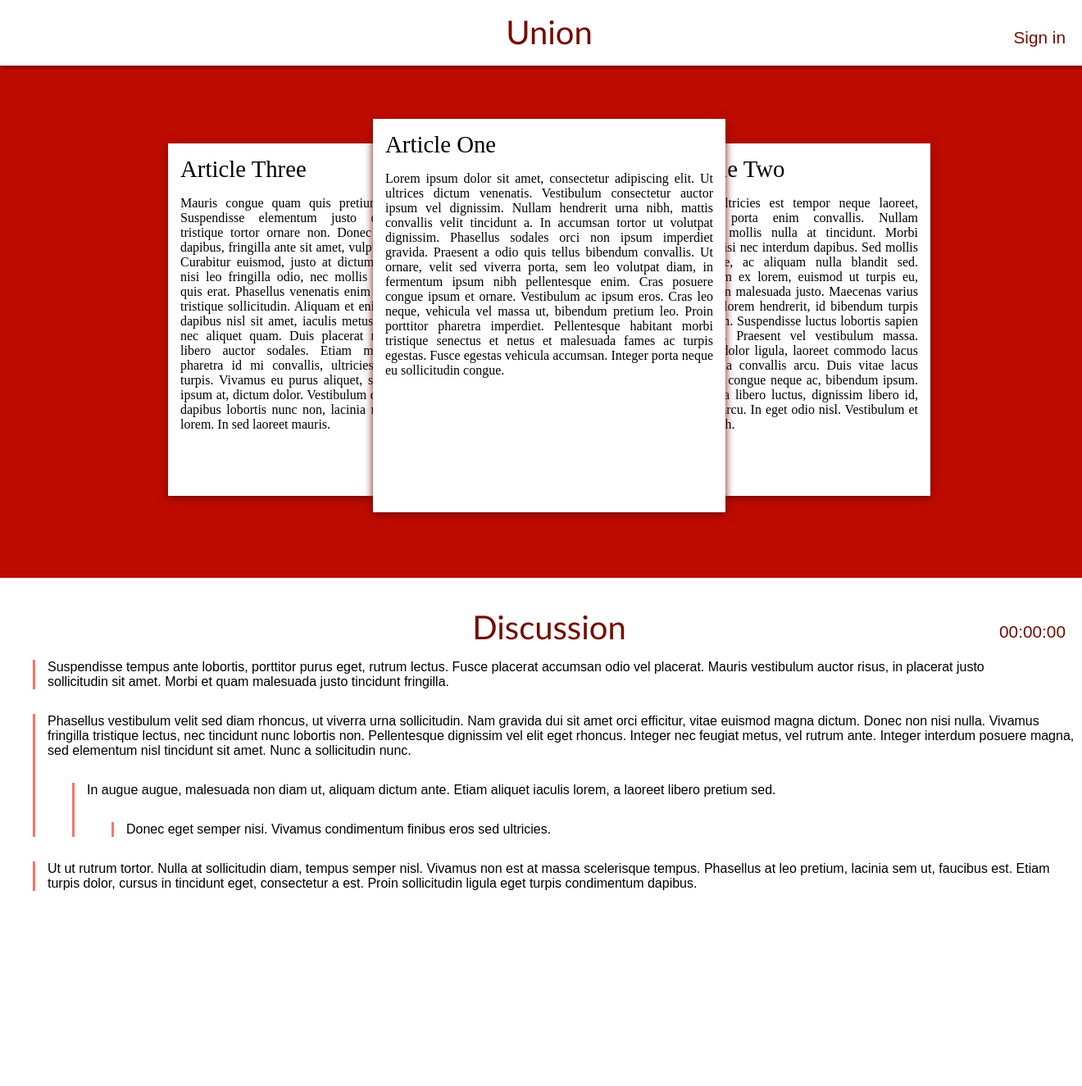
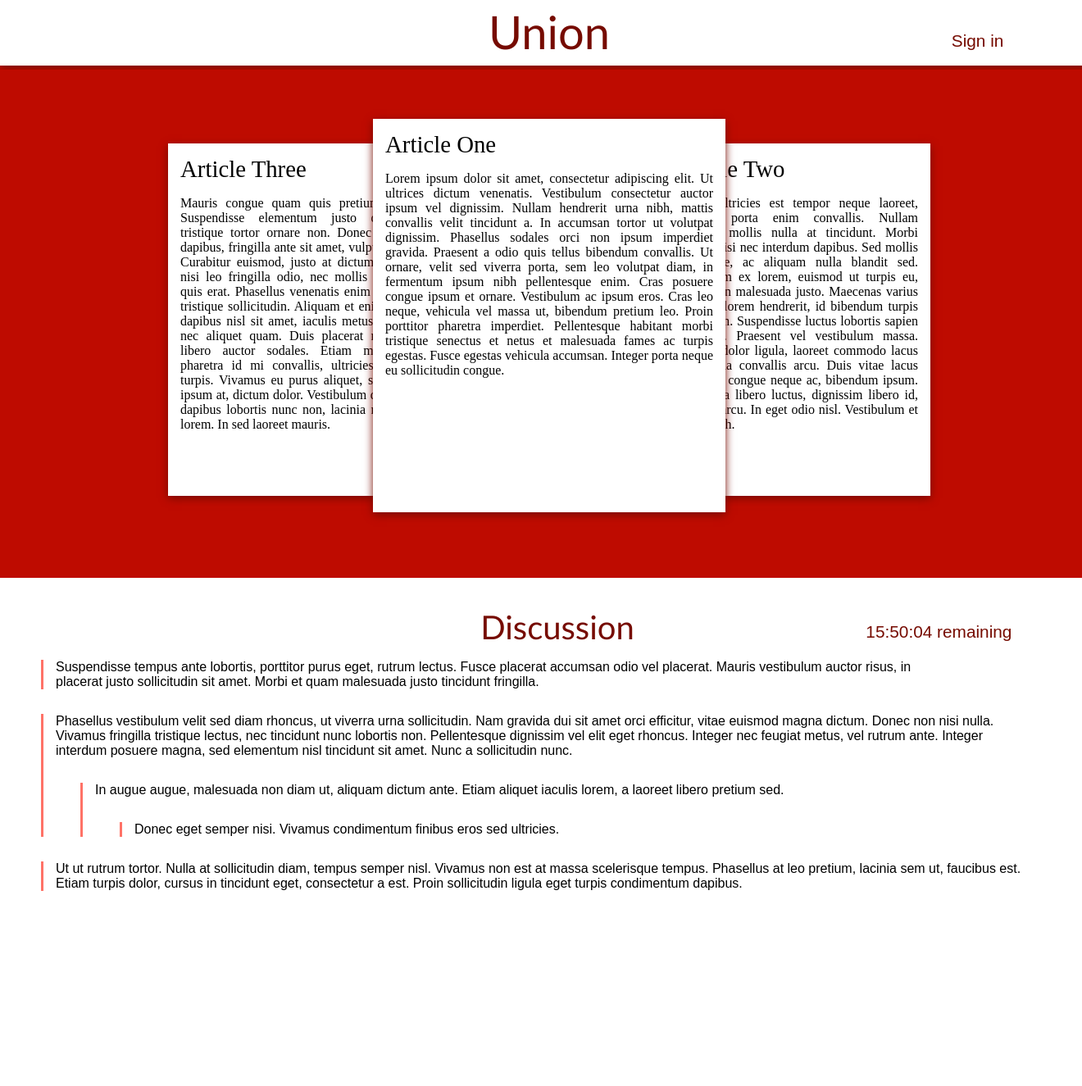
Before and after one commit to hewhomust/potential-chainsaw, a PHP site: page / in a window 1320 px wide. Shown: the whole page at 82% size. Run offline with PHP 8.4, Linux system fonts and the light colour scheme.

Commit message:
Made the clock countdown, and a few design tweaks

```diff
--- a/Prototype3/index.html
+++ b/Prototype3/index.html
@@ -7,7 +7,7 @@
 	<script src="https://ajax.googleapis.com/ajax/libs/jquery/1.12.4/jquery.min.js"></script>
     <script src="script.js" type="text/javascript"></script>
   </head>
-  <body>
+  <body onLoad="startTime()">
     <div id="header" class="container headerBar">
       <h1>Union</h1>
       <p>Sign in</p>
@@ -29,7 +29,7 @@
     <div id="discussionContainer" class="container headerBar">
       <div id="discussionHeader">
         <h1>Discussion</h1>
-        <p>00:00:00</p>
+        <p id="clock">00:00:00</p>
       </div>
       <div id="mainDiscussion" class="discussion standardBox">
         <p>Suspendisse tempus ante lobortis, porttitor purus eget, rutrum lectus. Fusce placerat accumsan odio vel placerat. Mauris vestibulum auctor risus, in placerat justo sollicitudin sit amet. Morbi et quam malesuada justo tincidunt fringilla. </p>
--- a/Prototype3/script.js
+++ b/Prototype3/script.js
@@ -12,4 +12,25 @@ $(document).ready(function(){
     $("#discussionHeader").click(function(){
 		    $(".discussion").toggle();
     });
+    $(".discussion").click(function(){
+        $(".discussion").children().toggle();
     });
+});
+
+function startTime() {
+    var today = new Date();
+    var hoursToGo = addZero(24 - today.getHours());
+    var minutesToGo = addZero(60 - today.getMinutes());
+    var secondsToGo = addZero(60 - today.getSeconds());
+
+    document.getElementById('clock').innerHTML = hoursToGo + ":" + minutesToGo
+     + ":" + secondsToGo + " remaining";
+    var timeOut = setTimeout(startTime, 1000);
+}
+
+function addZero(n){
+  if(n < 10){
+    n = "0" + n;
+  }
+    return n;
+}
--- a/Prototype3/style.css
+++ b/Prototype3/style.css
@@ -11,6 +11,7 @@ body{
 
 #discussionContainer{
 	background-color: #fff;
+	padding: 10px 20px;
 }
 
 #header{
@@ -40,6 +41,7 @@ body{
 	position: relative;
 	font-family: serif;
 	text-align: justify;
+	cursor: pointer;
 }
 
 h1{
@@ -56,11 +58,12 @@ h1{
 }
 
 .discussion{
-	width: 95%;
+	width: 90%;
 	height: auto;
 	margin: 30px;
 	padding: 0px 15px;
 	border-left: solid 3px #FF7267;
+	cursor: pointer;
 }
 
 #discussionHeader{
@@ -80,18 +83,23 @@ h1{
 }
 
 #header h1{
-	top: 5px;
+	top: -5px;
+	font-size: 3.5em;
 }
 
 #discussionHeader p, #header.headerBar p{
 	float: right;
 	position: relative;
 	top: -25px;
-	right: 30px;
+	right: 8%;
 	font-size: 1.3em;
 	color: #760B00;
 }
 
 #header.headerBar p{
-	top: -45px;
+	top: -60px;
+	cursor: pointer;
 }
+
+#discussionHeader p{
+}
```
Lines whose indentation alone changed are shown as unchanged.
